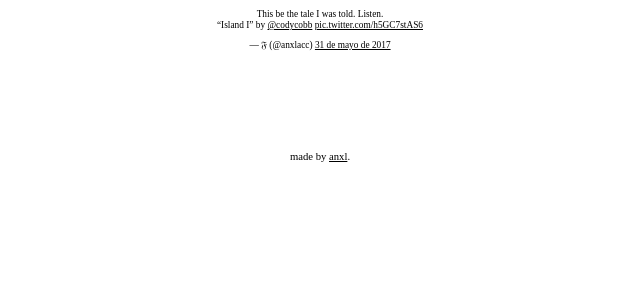
After one commit to anxlgit/Faith, a PHP site: page /projects/swift.php in a window 1280 px wide. The commit adds this page. Shown: the top 300 px of the page, without its empty margins (320-960 px from the left). Run offline with PHP 8.4, Linux system fonts and the light colour scheme; some libraries are stand-ins or nearby versions; some web fonts are replaced.

Commit message:
Fix a conceptual problem when linking the stylesheets

```diff
--- a/modules/head.php
+++ b/modules/head.php
@@ -9,7 +9,7 @@
   <meta name="author" content="Anxl">
   <meta name="viewport" content="width=device-width, initial-scale=1">
   <link href="https://fonts.googleapis.com/css?family=Sorts+Mill+Goudy:400,400i&amp;subset=latin-ext" rel="stylesheet">
-  <link rel="stylesheet" href="links/css/style.nested.css">
+  <link rel="stylesheet" href="../links/css/style.nested.css">
   <!--[if lt IE 9]>
     <script src="https://cdnjs.cloudflare.com/ajax/libs/html5shiv/3.7.3/html5shiv.js"></script>
   <![endif]-->
--- /dev/null
+++ b/projects/swift.php
@@ -0,0 +1,15 @@
+
+<!-- Blog Index -->
+
+<?php include("../modules/head.php");?>
+
+<blockquote class="twitter-tweet" data-lang="es">
+  <p lang="en" dir="ltr">This be the tale I was told. Listen.
+    <br>“Island I” by <a href="https://twitter.com/codycobb?ref_src=twsrc%5Etfw">@codycobb</a>
+    <a href="https://t.co/h5GC7stAS6">pic.twitter.com/h5GC7stAS6</a>
+  </p>&mdash; 𝔉 (@anxlacc)
+  <a href="https://twitter.com/anxlacc/status/869803783659958272?ref_src=twsrc%5Etfw">31 de mayo de 2017</a>
+</blockquote>
+<script async src="https://platform.twitter.com/widgets.js" charset="utf-8"></script>
+
+<?php include("../modules/footer.php");?>
```
